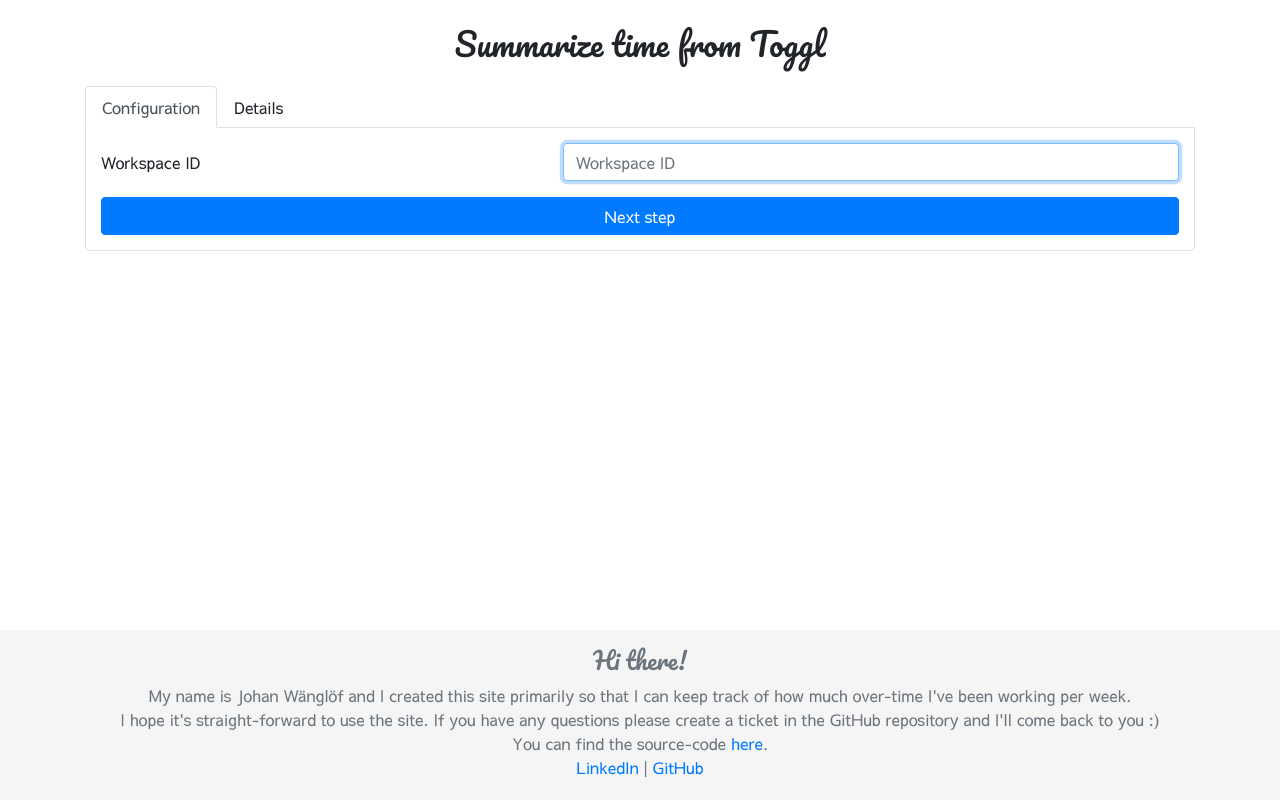
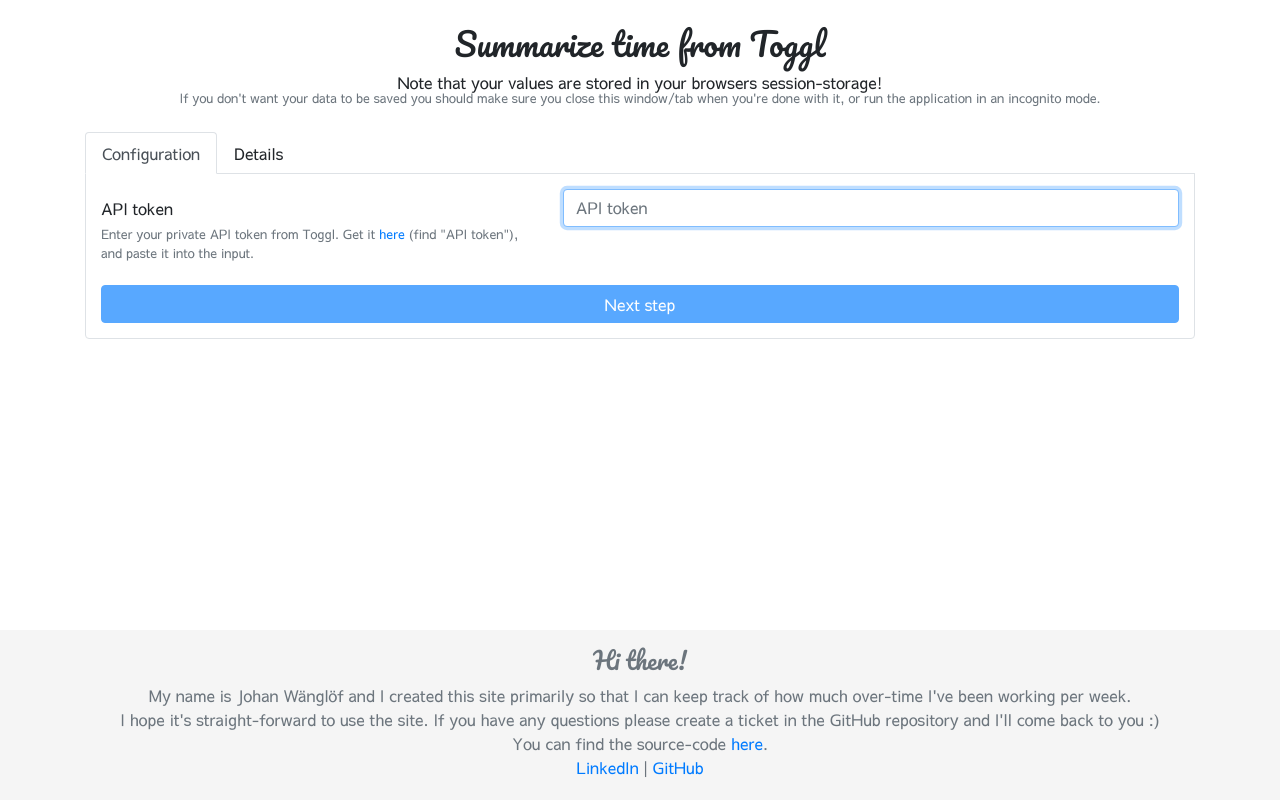
Before and after one commit to jwanglof/calculate-work-week-time, a React (Create React App) app: page / in a window 1280 px wide. Built offline with nearby package versions, Linux system fonts and the light colour scheme.

Commit message:
Changed order of the configurations, and other small changes

```diff
--- a/public/index.html
+++ b/public/index.html
@@ -28,9 +28,15 @@
     </noscript>
     <header>
       <div class="container">
-        <div class="row">
+        <div class="row m-4">
           <div class="col-12 text-center">
-            <h2 class="pacifico-font m-4">Summarize time from Toggl</h2>
+            <h2 class="pacifico-font">Summarize time from Toggl</h2>
+            <p class="text-without-margin-bottom">
+              Note that your values are stored in your browsers session-storage!
+            </p>
+            <small id="apiTokenBlock" class="form-text text-muted">
+              If you don't want your data to be saved you should make sure you close this window/tab when you're done with it, or run the application in an incognito mode.
+            </small>
           </div>
         </div>
       </div>
--- a/src/components/App.js
+++ b/src/components/App.js
@@ -19,6 +19,9 @@
 import { faCog } from "@fortawesome/free-solid-svg-icons";
 import classnames from "classnames";
 import WorkWeek from "./work-week/WorkWeek";
+
+// 1674001
+// 6499f9ac7861b9befa516ac99ee24bca
 
 class App extends Component {
   constructor() {
@@ -81,8 +84,8 @@
         >
           <TabPane tabId="1" className="AppApp--tab-panel__padding">
             <Col xs="12">
+              <ApiToken />
               <Workspace />
-              <ApiToken />
               <HoursInAWeek />
               <StartDate />
 
@@ -124,7 +127,6 @@
 }
 
 function mapStateToProps(state) {
-  console.log("State:", state);
   return {
     workspaceId: state.workspace.workspaceId || null,
     apiToken: state.apiToken.apiToken || null,
--- a/src/components/api-token/ApiToken.js
+++ b/src/components/api-token/ApiToken.js
@@ -54,10 +54,7 @@
   };
 
   render() {
-    let { workspaceId, apiToken } = this.props;
-    if (!workspaceId) {
-      return null;
-    }
+    let { apiToken } = this.props;
 
     if (!apiToken) {
       return (
@@ -65,7 +62,13 @@
           <FormGroup row>
             <Label for="apiToken" xs={5}>
               API token
-              {/*https://toggl.com/app/profile*/}
+              <small id="apiTokenBlock" className="form-text text-muted">
+                Enter your private API token from Toggl. Get it{" "}
+                <a href="https://toggl.com/app/profile" target="_blank">
+                  here
+                </a>{" "}
+                (find "API token"), and paste it into the input.
+              </small>
             </Label>
             <Col xs={7}>
               <Input
@@ -84,6 +87,7 @@
             block
             onClick={this.setApiToken}
             type="submit"
+            disabled={!this.state.apiToken.length}
           >
             Next step
           </Button>
@@ -121,7 +125,6 @@
 
 function mapStateToProps(state) {
   return {
-    workspaceId: state.workspace.workspaceId || null,
     apiToken: state.apiToken.apiToken || null
   };
 }
--- a/src/components/hours-in-a-week/HoursInAWeek.js
+++ b/src/components/hours-in-a-week/HoursInAWeek.js
@@ -56,7 +56,7 @@
 
   render() {
     let { workspaceId, apiToken, hoursInAWeek } = this.props;
-    if (!workspaceId && !apiToken) {
+    if (!workspaceId || !apiToken) {
       return null;
     }
 
@@ -118,7 +118,6 @@
 }
 
 function mapStateToProps(state) {
-  console.log(state, state.hoursInAWeek);
   return {
     workspaceId: state.workspace.workspaceId || null,
     apiToken: state.apiToken.apiToken || null,
--- a/src/components/workspace/Workspace.js
+++ b/src/components/workspace/Workspace.js
@@ -54,13 +54,22 @@
   };
 
   render() {
-    let { workspaceId } = this.props;
+    // let { workspaceId } = this.props;
+    let { workspaceId, apiToken } = this.props;
+    if (!apiToken) {
+      return null;
+    }
+
     if (!workspaceId) {
       return (
         <Form>
           <FormGroup row>
             <Label for="workspaceId" xs={5}>
               Workspace ID
+              <small id="workspaceIdBlock" className="form-text text-muted">
+                Enter the workspace ID you want to fetch times for. Find it
+                here:
+              </small>
             </Label>
             <Col xs={7}>
               <Input
@@ -114,7 +123,8 @@
 
 function mapStateToProps(state) {
   return {
-    workspaceId: state.workspace.workspaceId || null
+    workspaceId: state.workspace.workspaceId || null,
+    apiToken: state.apiToken.apiToken || null
   };
 }
 
--- a/src/index.css
+++ b/src/index.css
@@ -52,6 +52,10 @@
   /*border: 1px solid #dee2e6;*/
 }
 
+.nav-item:hover {
+  cursor: pointer;
+}
+
 /* Back Pulse */
 @-webkit-keyframes hvr-back-pulse {
   50% {
--- a/src/services/toggleApi.js
+++ b/src/services/toggleApi.js
@@ -97,3 +97,19 @@
     }
   };
 }
+
+export function fetchWorkspaces() {
+  return function(dispatch, getState) {
+    const { apiToken } = getState();
+    const auth = { username: apiToken.apiToken, password: "api_token" };
+
+    axios
+      .get("https://www.toggl.com/api/v8/workspaces", { auth })
+      .then(res => {
+        console.log(111, res);
+      })
+      .catch(err => {
+        console.error(err);
+      });
+  };
+}
```
Also changed, not shown: 1 other file (tests, documents, lock files or other folders).
